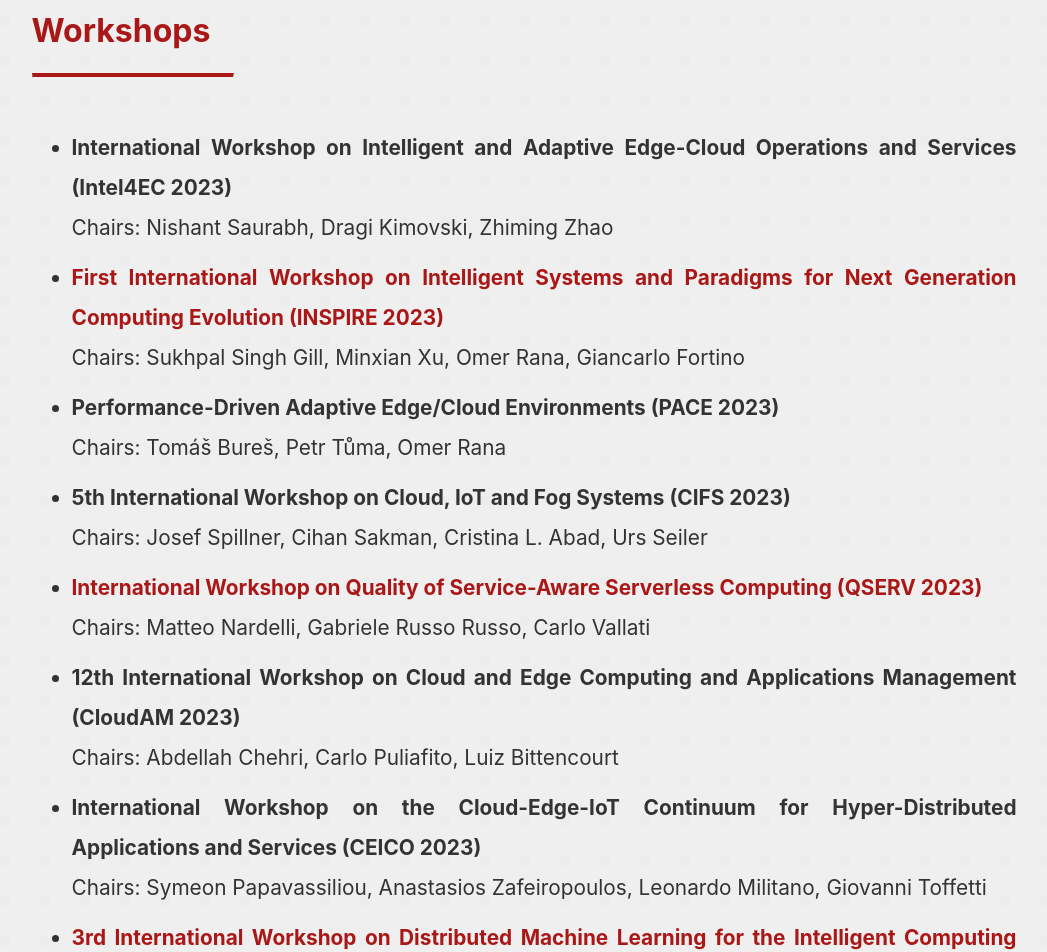
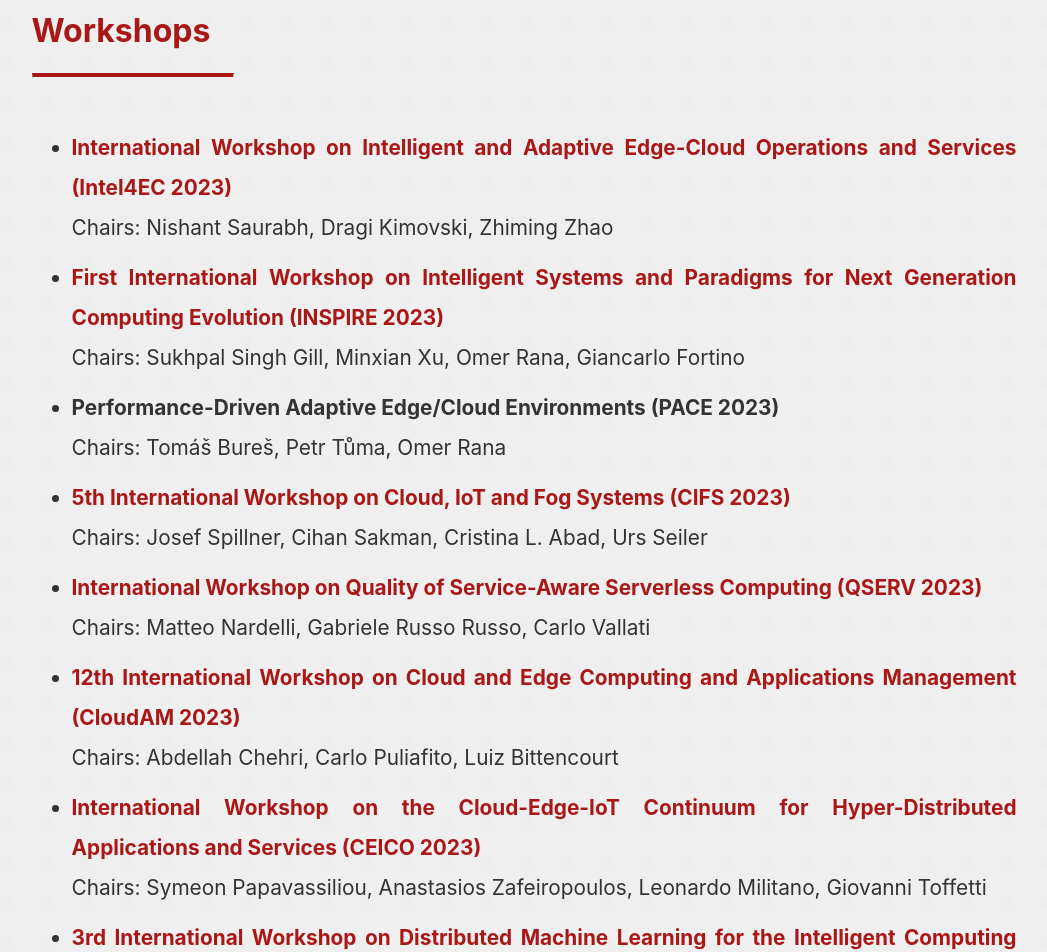
Before and after one commit to UCC-Conference/UCC2023, a React (Create React App) app: page /workshops in a window 1280 px wide. Shown: the part 140-1092 px from the top of the page, without its empty margins (116-1163 px from the left). Built offline with nearby package versions, Linux system fonts and the light colour scheme.

Commit message:
update: new workshop links

```diff
--- a/src/pages/Workshops.js
+++ b/src/pages/Workshops.js
@@ -11,7 +11,7 @@ const Workshops = () => {
                 <hr />
                 <ul>
                     <li>
-                        <strong>International Workshop on Intelligent and Adaptive Edge-Cloud Operations and Services (Intel4EC 2023)</strong>
+                    <Link to="https://www.intel4ec-workshop.nl/" target="_blank">International Workshop on Intelligent and Adaptive Edge-Cloud Operations and Services (Intel4EC 2023)</Link>
                         <br />
                         Chairs: Nishant Saurabh, Dragi Kimovski, Zhiming Zhao
                     </li>
@@ -26,7 +26,7 @@ const Workshops = () => {
                         Chairs: Tomáš Bureš, Petr Tůma, Omer Rana
                     </li>
                     <li>
-                        <strong>5th International Workshop on Cloud, IoT and Fog Systems (CIFS 2023)</strong>
+                        <Link to="http://cifs.servicelaboratory.ch/cifs2023/" target="_blank">5th International Workshop on Cloud, IoT and Fog Systems (CIFS 2023)</Link>
                         <br />
                         Chairs: Josef Spillner, Cihan Sakman, Cristina L. Abad, Urs Seiler
                     </li>
@@ -36,12 +36,12 @@ const Workshops = () => {
                         Chairs: Matteo Nardelli, Gabriele Russo Russo, Carlo Vallati
                     </li>
                     <li>
-                        <strong>12th International Workshop on Cloud and Edge Computing and Applications Management (CloudAM 2023)</strong>
+                    <Link to="https://sites.google.com/unizar.es/cloudam2023" target="_blank">12th International Workshop on Cloud and Edge Computing and Applications Management (CloudAM 2023)</Link>
                         <br />
                         Chairs: Abdellah Chehri, Carlo Puliafito, Luiz Bittencourt
                     </li>
                     <li>
-                        <strong>International Workshop on the Cloud-Edge-IoT Continuum for Hyper-Distributed Applications and Services (CEICO 2023)</strong>
+                        <Link to="https://github.zhaw.ch/pages/milt/CEICO/" target="_blank">International Workshop on the Cloud-Edge-IoT Continuum for Hyper-Distributed Applications and Services (CEICO 2023)</Link>
                         <br />
                         Chairs: Symeon Papavassiliou, Anastasios Zafeiropoulos, Leonardo Militano, Giovanni Toffetti
                     </li>
```
